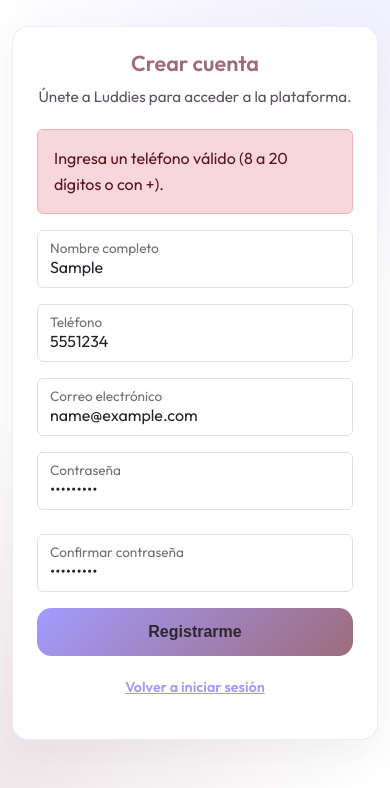
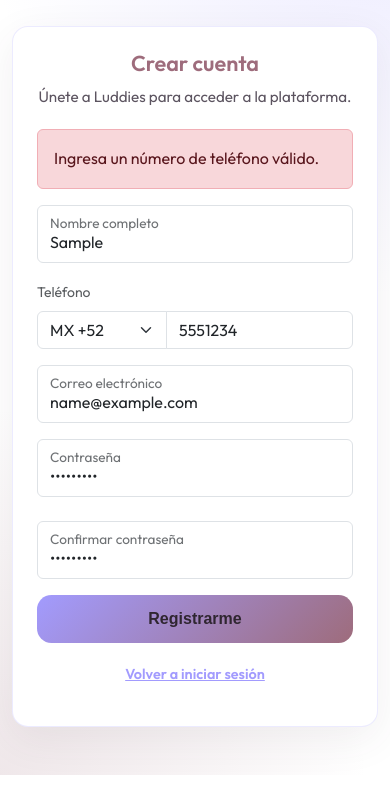
Before and after one commit to EdwinSanchezA720/luddiesHoldings, a plain HTML site: page client/html/register.html in a window 390 px wide. Both pictures are taken after typing "Sample", "5551234", "name@example.com", "Sample123", "Sample123" into the empty fields and a click on the button "Registrarme". Shown: the part 110-898 px from the top of the page. Drawn offline with nearby package versions, Linux system fonts and the light colour scheme.

Commit message:
Implement country-based phone digit validation

```diff
--- a/client/html/register.html
+++ b/client/html/register.html
@@ -39,9 +39,34 @@
                         <input type="text" class="form-control" id="reg-fullname" name="fullName" placeholder=" " autocomplete="name" required>
                         <label for="reg-fullname" data-i18n="auth_label_fullname">Full name</label>
                     </div>
-                    <div class="form-floating mb-3">
-                        <input type="tel" class="form-control" id="reg-phone" name="phone" placeholder=" " autocomplete="tel" required>
-                        <label for="reg-phone" data-i18n="auth_label_phone">Phone</label>
+                    <div class="mb-3">
+                        <label class="form-label small text-muted" for="reg-phone">Teléfono</label>
+                        <div class="input-group">
+                            <select class="form-select" id="reg-country" name="country" style="max-width: 130px;">
+                                <option value="+52">MX +52</option>
+                                <option value="+1">US +1</option>
+                                <option value="+1">CA +1</option>
+                                <option value="+54">AR +54</option>
+                                <option value="+55">BR +55</option>
+                                <option value="+56">CL +56</option>
+                                <option value="+57">CO +57</option>
+                                <option value="+506">CR +506</option>
+                                <option value="+593">EC +593</option>
+                                <option value="+503">SV +503</option>
+                                <option value="+502">GT +502</option>
+                                <option value="+504">HN +504</option>
+                                <option value="+505">NI +505</option>
+                                <option value="+507">PA +507</option>
+                                <option value="+595">PY +595</option>
+                                <option value="+51">PE +51</option>
+                                <option value="+1809">DO +1809</option>
+                                <option value="+598">UY +598</option>
+                                <option value="+58">VE +58</option>
+                            </select>
+                            <input type="tel" class="form-control" id="reg-phone" name="phone"
+                                placeholder="Número de teléfono" autocomplete="tel"
+                                maxlength="11" inputmode="numeric" required>
+                        </div>
                     </div>
                     <div class="form-floating mb-3">
                         <input type="email" class="form-control" id="reg-email" name="email" placeholder=" " autocomplete="email" required>
--- a/client/js/i18n.js
+++ b/client/js/i18n.js
@@ -289,7 +289,7 @@
             auth_register_success: "Cuenta creada. Inicia sesión con tu correo.",
             reg_error_name: "Ingresa un nombre válido (mínimo 2 caracteres).",
             reg_error_email: "Ingresa un correo electrónico válido.",
-            reg_error_phone: "Ingresa un teléfono válido (8 a 20 dígitos o con +).",
+            reg_error_phone: "Ingresa un número de teléfono válido.",
             reg_error_password_len: "La contraseña debe tener al menos 6 caracteres.",
             reg_error_password_match: "Las contraseñas no coinciden.",
             reg_error_reserved: "Ese correo no está permitido para registro.",
@@ -622,7 +622,7 @@
             auth_register_success: "Account created. Sign in with your email.",
             reg_error_name: "Enter a valid name (at least 2 characters).",
             reg_error_email: "Enter a valid email address.",
-            reg_error_phone: "Enter a valid phone (8–20 digits, optional +).",
+            reg_error_phone: "Enter a valid phone number.",
             reg_error_password_len: "Password must be at least 6 characters.",
             reg_error_password_match: "Passwords do not match.",
             reg_error_reserved: "This email is not allowed for self-registration.",
--- a/client/js/register.js
+++ b/client/js/register.js
@@ -2,8 +2,6 @@
     "use strict";
 
     var emailRe = /^[^\s@]+@[^\s@]+\.[^\s@]+$/;
-    var phoneRe = /^\+?[\d\s-]{8,20}$/;
-
     function setAlert(type, id, key) {
         var el = document.getElementById(id);
         if (!el) return;
@@ -22,7 +20,24 @@
     function validate(data) {
         if (!data.fullName || data.fullName.length < 2) return "reg_error_name";
         if (!data.email || !emailRe.test(data.email)) return "reg_error_email";
-        if (!data.phone || !phoneRe.test(data.phone)) return "reg_error_phone";
+        var minByCountry = {
+            "+52":10,"+1":10,"+54":10,"+55":10,
+            "+56":9,"+57":10,"+506":8,"+593":9,
+            "+503":8,"+502":8,"+504":8,"+505":8,
+            "+507":8,"+595":9,"+51":9,"+1809":10,
+            "+598":8,"+58":10
+        };
+        var maxByCountry = {
+            "+52":10,"+1":10,"+54":11,"+55":11,
+            "+56":9,"+57":10,"+506":8,"+593":9,
+            "+503":8,"+502":8,"+504":8,"+505":8,
+            "+507":8,"+595":9,"+51":9,"+1809":10,
+            "+598":9,"+58":11
+        };
+        var digitsOnly = data.rawPhone.replace(/\D/g, "");
+        var min = minByCountry[data.country] || 8;
+        var max = maxByCountry[data.country] || 11;
+        if (digitsOnly.length < min || digitsOnly.length > max) return "reg_error_phone";
         if (!data.password || data.password.length < 6) return "reg_error_password_len";
         if (data.password !== data.confirm) return "reg_error_password_match";
         return null;
@@ -36,13 +51,15 @@
             e.preventDefault();
             hideAlert("register-error-alert");
             var fullName = (document.getElementById("reg-fullname") && document.getElementById("reg-fullname").value) || "";
+            var country = (document.getElementById("reg-country") && document.getElementById("reg-country").value) || "+52";
             var phone = (document.getElementById("reg-phone") && document.getElementById("reg-phone").value) || "";
+            phone = phone.replace(/\D/g, "");
             var email = (document.getElementById("reg-email") && document.getElementById("reg-email").value) || "";
             var password = (document.getElementById("reg-password") && document.getElementById("reg-password").value) || "";
             var confirm = (document.getElementById("reg-confirm") && document.getElementById("reg-confirm").value) || "";
+            var data = { fullName: fullName.trim(), phone: country + phone, rawPhone: phone, country: country, email: email.trim(), password: password, confirm: confirm };
+            var err = validate(data);
 
-            var data = { fullName: fullName.trim(), phone: phone.trim(), email: email.trim(), password: password, confirm: confirm };
-            var err = validate(data);
             if (err) {
                 setAlert("danger", "register-error-alert", err);
                 return;
@@ -86,5 +103,6 @@
             }
             setAlert("danger", "register-error-alert", "auth_error_generic");
         });
+
     });
 })();
```
